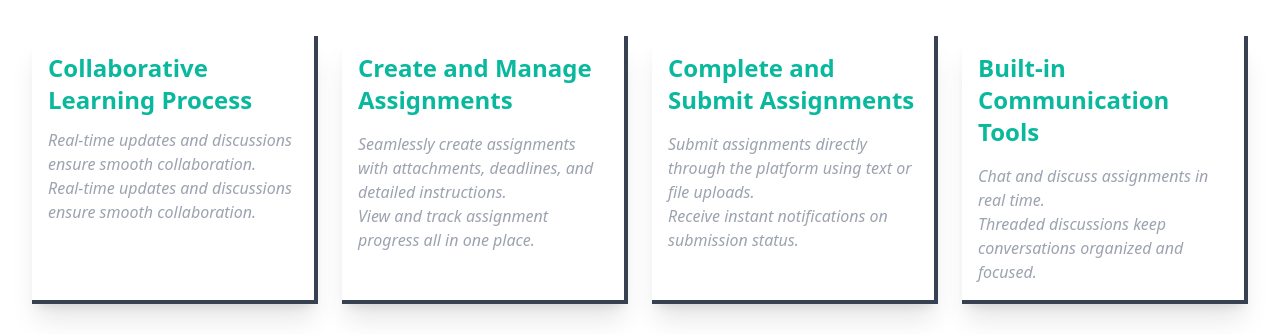
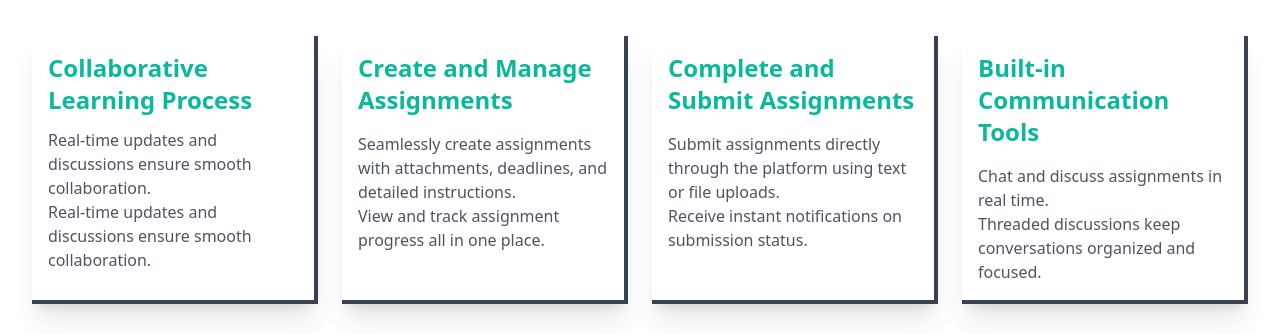
Before and after one commit to jui9797/study-hive-client, a React (Vite) app: page / in a window 1280 px wide. Shown: the part 828-1162 px from the top of the page. Built offline with nearby package versions, Linux system fonts and the light colour scheme; no server answers.

Commit message:
change text color of why choose us  section of home page

```diff
--- a/src/components/WhyChoose.jsx
+++ b/src/components/WhyChoose.jsx
@@ -14,29 +14,29 @@ const WhyChoose = () => {
           Collaborative Learning Process
           </h3>
 
-          <p className="italic text-gray-400">Real-time updates and discussions ensure smooth collaboration.</p>
-          <p className="italic text-gray-400">Real-time updates and discussions ensure smooth collaboration.</p>
+          <p className={` text-gray-400"> ${isDarkMode ? 'text-gray-200' : 'text-gray-600'}`}>Real-time updates and discussions ensure smooth collaboration.</p>
+          <p className={` text-gray-400"> ${isDarkMode ? 'text-gray-200' : 'text-gray-600'}`}>Real-time updates and discussions ensure smooth collaboration.</p>
         </div>
         <div className={`p-4 border-r-4 border-b-4 shadow-xl ${isDarkMode ? 'border-[#0AB99D] bg-gray-700' : 'border-gray-700 hover:bg-green-100'} `}>
           <h3 className={`text-xl lg:text-2xl font-bold mb-4 ${isDarkMode ? 'text-[#0AB99D]' : 'text-[#0AB99D]'}`}>
           Create and Manage Assignments
           </h3>
-          <p className="italic text-gray-400">Seamlessly create assignments with attachments, deadlines, and detailed instructions.</p>
-          <p className="italic text-gray-400">View and track assignment progress all in one place.</p>
+          <p className={` text-gray-400"> ${isDarkMode ? 'text-gray-200' : 'text-gray-600'}`}>Seamlessly create assignments with attachments, deadlines, and detailed instructions.</p>
+          <p className={` text-gray-400"> ${isDarkMode ? 'text-gray-200' : 'text-gray-600'}`}>View and track assignment progress all in one place.</p>
         </div>
         <div className={`p-4 border-r-4 border-b-4 shadow-xl ${isDarkMode ? 'border-[#0AB99D] bg-gray-700' : 'border-gray-700 hover:bg-green-100'} `}>
           <h3 className={`text-xl lg:text-2xl font-bold mb-4 ${isDarkMode ? 'text-[#0AB99D]' : 'text-[#0AB99D]'}`}>
           Complete and Submit Assignments
           </h3>
-          <p className="italic text-gray-400">Submit assignments directly through the platform using text or file uploads.</p>
-          <p className="italic text-gray-400">Receive instant notifications on submission status.</p>
+          <p className={` text-gray-400"> ${isDarkMode ? 'text-gray-200' : 'text-gray-600'}`}>Submit assignments directly through the platform using text or file uploads.</p>
+          <p className={` text-gray-400"> ${isDarkMode ? 'text-gray-200' : 'text-gray-600'}`}>Receive instant notifications on submission status.</p>
         </div>
         <div className={`p-4 border-r-4 border-b-4 shadow-xl ${isDarkMode ? 'border-[#0AB99D] bg-gray-700' : 'border-gray-700 hover:bg-green-100'} `}>
           <h3 className={`text-xl lg:text-2xl font-bold mb-4 ${isDarkMode ? 'text-[#0AB99D]' : 'text-[#0AB99D]'}`}>
           Built-in Communication Tools
           </h3>
-          <p className="italic text-gray-400">Chat and discuss assignments in real time.</p>
-          <p className="italic text-gray-400">Threaded discussions keep conversations organized and focused.</p>
+          <p className={` text-gray-400"> ${isDarkMode ? 'text-gray-200' : 'text-gray-600'}`}>Chat and discuss assignments in real time.</p>
+          <p className={` text-gray-400"> ${isDarkMode ? 'text-gray-200' : 'text-gray-600'}`}>Threaded discussions keep conversations organized and focused.</p>
         </div>
 
       </div>
```
